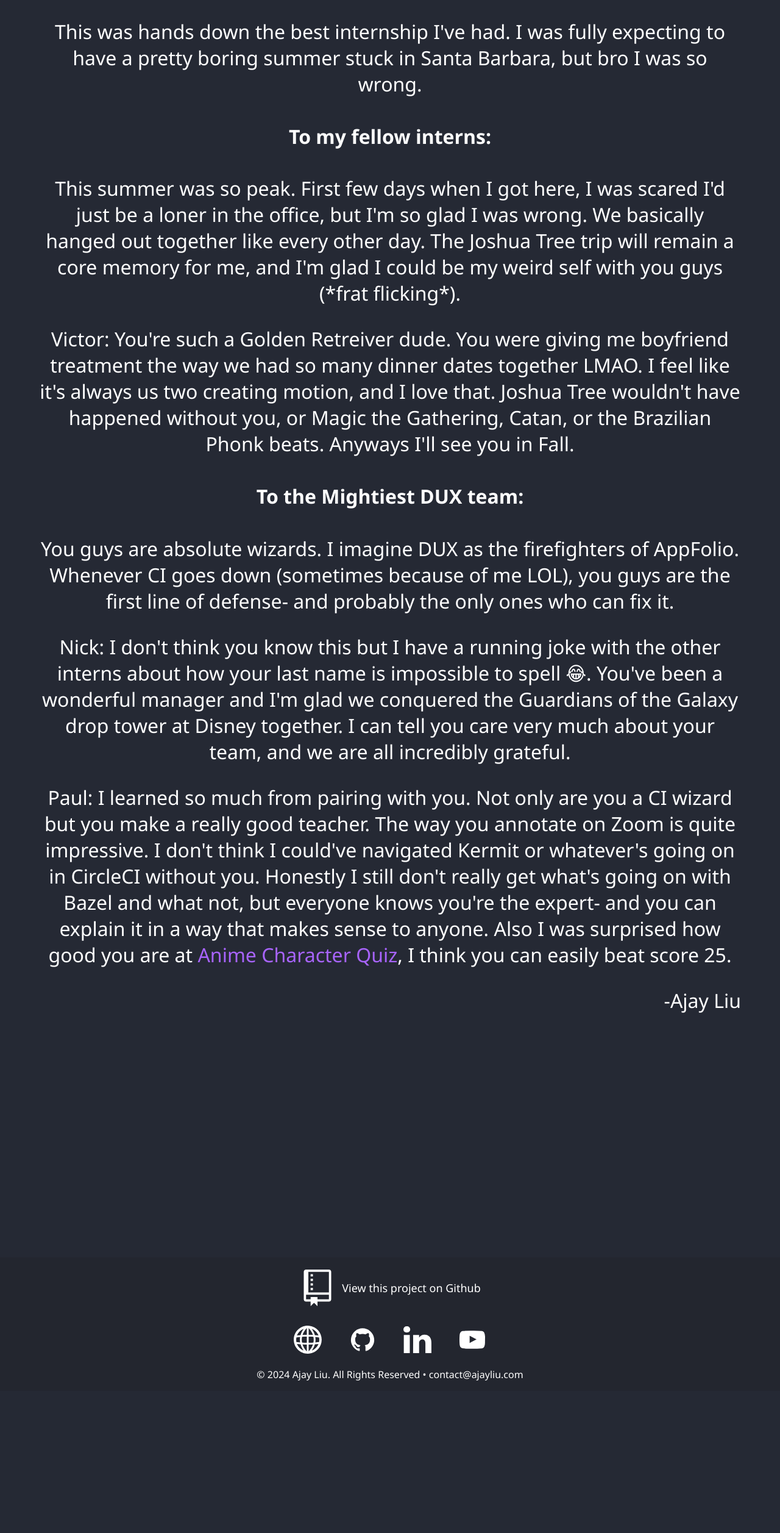
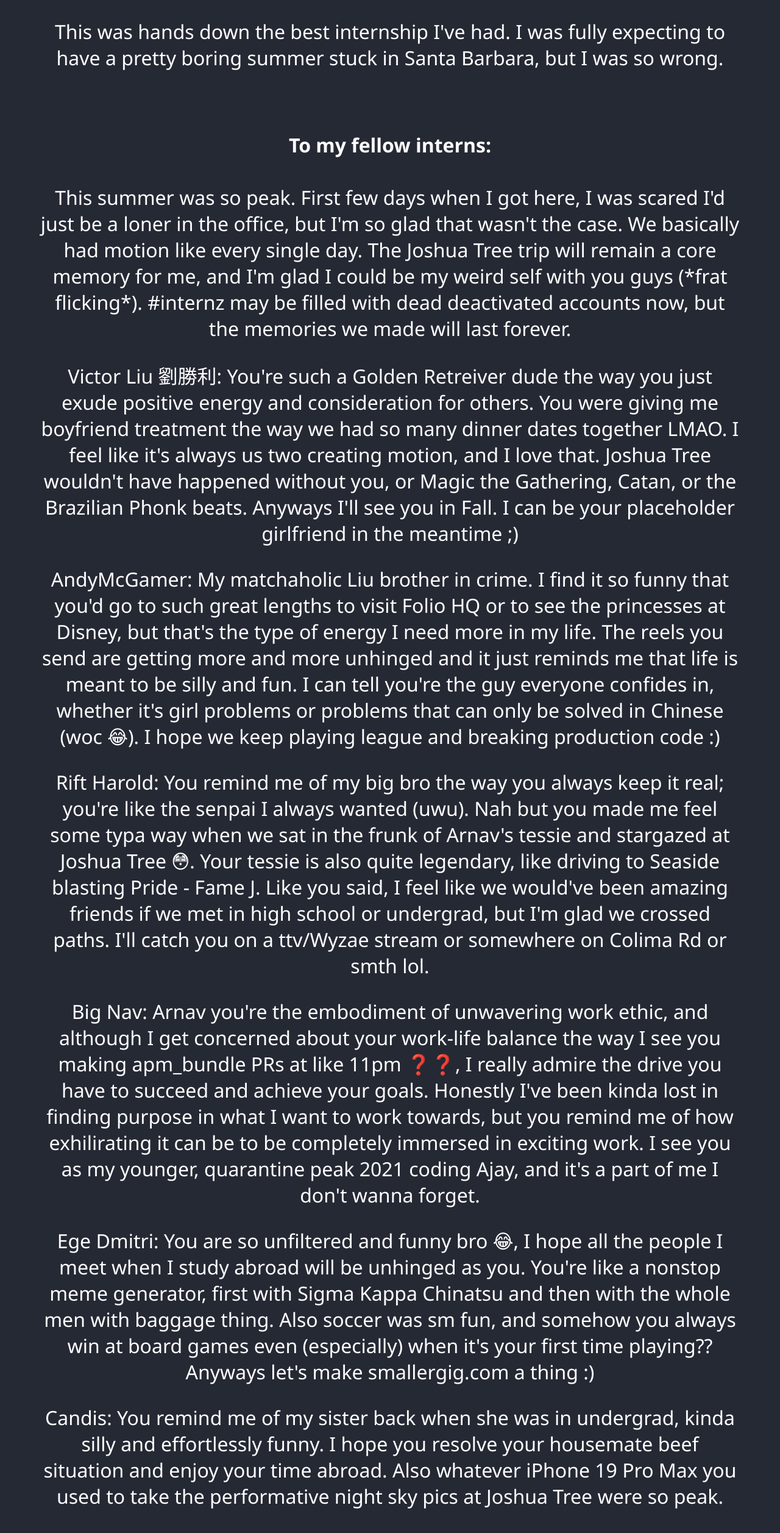
Before and after one commit to AjayLiu/ajayliu.com, a Next.js app: page /cards/appfolio in a window 1280 px wide. Shown: the part 2181-4695 px from the top of the page at 61% size. Before the commit the page ends 4462 px from the top, so only its background shows below. Built offline with nearby package versions, Linux system fonts and the light colour scheme.

Commit message:
First draft of appfolio card

```diff
--- a/public/CardList.tsx
+++ b/public/CardList.tsx
@@ -311,27 +311,72 @@ const cardList: Array<Card> = [
           <img src="/img/hibachi.jpeg" alt="Hibachi dinner" style={{ width: '100%', height: '300px', objectFit: 'cover', borderRadius: '8px', display: 'block' }} />
         </div>
 
-		<p>This was hands down the best internship I've had. I was fully expecting to have a pretty boring summer stuck in Santa Barbara, but bro I was so wrong.</p>
+        <p>This was hands down the best internship I've had. I was fully expecting to have a pretty boring summer stuck in Santa Barbara, but I was so wrong.</p>
 
-		<h4>To my fellow interns:</h4>
-		<p>This summer was so peak. First few days when I got here, I was scared I'd just be a loner in the office, but I'm so glad I was wrong.
-			We basically hanged out together like every other day. The Joshua Tree trip will remain a core memory for me, and I'm glad I could be my weird self with you guys
-			(*frat flicking*).
+        <h4 style={{ marginTop: '100px' }}>To my fellow interns:</h4>
+        <p>This summer was so peak. First few days when I got here, I was scared I'd just be a loner in the office, but I'm so glad that wasn't the case.
+          We basically had motion like every single day. The Joshua Tree trip will remain a core memory for me, and I'm glad I could be my weird self with you guys
+          (*frat flicking*). #internz may be filled with dead deactivated accounts now, but the memories we made will last forever.
         </p>
-		<p>Victor: You're such a Golden Retreiver dude. You were giving me boyfriend treatment the way we had so many dinner dates together LMAO. I feel
+        <p>Victor Liu 劉勝利: You're such a Golden Retreiver dude the way you just exude positive energy and consideration for others.
+          You were giving me boyfriend treatment the way we had so many dinner dates together LMAO. I feel
           like it's always us two creating motion, and I love that. Joshua Tree wouldn't have happened without you, or Magic the Gathering, Catan, or the Brazilian Phonk beats.
 
-			Anyways I'll see you in Fall. </p>
+          Anyways I'll see you in Fall. I can be your placeholder girlfriend in the meantime ;) </p>
 
+        <p>AndyMcGamer: My matchaholic Liu brother in crime. I find it so funny that you'd go to such great lengths
+          to visit Folio HQ or to see the princesses at Disney, but that's the type of energy I need more in my life.
+          The reels you send are getting more and more unhinged and it just reminds me that life is meant to be silly
+          and fun. I can tell you're the guy everyone confides in, whether it's girl problems or problems that can only
+          be solved in Chinese (woc 😂). I hope we keep playing league and breaking production code :)
+        </p>
 
-		<h4>To the Mightiest DUX team:</h4>
+        <p>Rift Harold: You remind me of my big bro the way you always keep it real; you're like the senpai I always wanted
+          (uwu). Nah but you made me feel some typa way when we sat in the frunk of Arnav's tessie and stargazed at Joshua Tree 😳.
+          Your tessie is also quite legendary, like driving to Seaside blasting Pride - Fame J. Like you said, I feel like we would've
+          been amazing friends if we met in high school or undergrad, but I'm glad we crossed paths. I'll catch you on a ttv/Wyzae stream
+          or somewhere on Colima Rd or smth lol.
+        </p>
+
+        <p>Big Nav: Arnav you're the embodiment of unwavering work ethic, and although I get concerned about your work-life balance the way
+          I see you making apm_bundle PRs at like 11pm ❓❓, I really admire the drive you have to succeed and achieve your goals. Honestly I've
+          been kinda lost in finding purpose in what I want to work towards, but you remind me of how exhilirating it can be to be
+          completely immersed in exciting work. I see you as my younger, quarantine peak 2021 coding Ajay, and it's a part of me I don't wanna forget.</p>
+
+        <p>Ege Dmitri: You are so unfiltered and funny bro 😂, I hope all the people I meet when I study abroad will be unhinged as you.
+          You're like a nonstop meme generator, first with Sigma Kappa Chinatsu and then with the whole men with baggage thing. Also soccer
+          was sm fun, and somehow you always win at board games even (especially) when it's your first time playing?? Anyways let's make smallergig.com
+          a thing :)
+        </p>
+
+        <p>Candis: You remind me of my sister back when she was in undergrad, kinda silly and effortlessly funny. I hope you resolve
+          your housemate beef situation and enjoy your time abroad. Also whatever iPhone 19 Pro Max you used to take the performative night
+          sky pics at Joshua Tree were so peak.
+        </p>
+
+        <p>Sahiti: You are so funny lol. I'm so glad you could come to Joshua Tree cuz what you wrote on Jackbox was hilarious 😂 (sorry Ajay).
+          Also we need to play ping pong again, for some reason we always get some really good rallies going but I just can't do that with
+          anyone else.
+        </p>
+
+        <p>David: Bro I didn't get the chance to play tennis with you 😭. Witnessing you play ping pong with Arnav in the game room
+          was only a glimpse of what your true potential on tennis was. I'm sure you've won the
+          "Most Likely to Bring Home to Mom and Dad" superlative plenty times before, but you're also just funny af too.
+          I hope Yale's not killing you rn. </p>
+
+        <h4 style={{ marginTop: '100px' }}>To the Mightiest DUX team:</h4>
         <p>You guys are absolute wizards. I imagine DUX as the firefighters of AppFolio. Whenever CI goes down (sometimes because of me LOL),
           you guys are the first line of defense- and probably the only ones who can fix it. </p>
         <p>Nick: I don't think you know this but I have a running joke with the other interns about how your last name is impossible to spell 😂. You've been a wonderful
           manager and I'm glad we conquered the Guardians of the Galaxy drop tower at Disney together. I can tell you care very much about your team, and we are all
-			incredibly grateful.
+          incredibly grateful to have you as our manager.
         </p>
-		<p></p>
+        <p>Shawn: The most badass mentor! I find your life out in the midwest really inspirational: how you didn't originally start in tech,
+          how you only eat one meal a day, and basically 100% Zelda. I like how you're so passionate about incorporating LLMs into your work,
+          with the Deflakinator and otto ask. It really goes to show how much you love to learn and solve problems, always thinking about
+          how to use the latest tech to make things better.
+        </p>
+
         <p>Paul: I learned so much from pairing with you. Not only are you a CI wizard but you make a really good teacher. The way you annotate on Zoom is quite impressive.
           I don't think I could've navigated Kermit or whatever's going on in CircleCI without you. Honestly I still don't really get what's going on with Bazel and what not,
           but everyone knows you're the expert- and you can explain it in a way that makes sense to anyone. Also I was surprised how good you are at <a
@@ -343,6 +388,29 @@ const cardList: Array<Card> = [
           I think you can easily beat score 25.
         </p>
 
+        <p>Matt: Not everyone I've talked to knows about DUX, but everyone knows Matt Webb 😂. The amount of times I just
+          search for a problem I have on Slack, and I see you've already responded to it. I admire how you are always
+          willing to help others, and I can see how that can become a burden. But I think it really speaks to your
+          character, and I'm sure it's a very fulfilling feeling to use your knowledge to make a positive impact. </p>
+
+        <p>Tony: I think about your DOTA story a lot because the CTO's office is like right next to my seat and the imagery
+          of you guys playing DOTA together is quite extraordinary 😂. But yeah I've been thinking of moving to NYC after
+          grad and the fact that you work from there really made it seem very plausible. It was quite refreshing to navigate
+          the Kermit code base with you because we both have little prior knowledge, so we were on the same page. I'm sure we'll have
+          the chance to meet up in NYC one day.
+        </p>
+
+        <p>Sam: You're the only one on the team who's in SB, and I'm glad we had the chance to meet at Disney. I need to thank you
+          for teaching me how to cancel the git rebase -i vim interface with :cq, it's saved my life too many times since LOL.
+        </p>
+
+        <p>Hillary: Your username onthespotqa really does live up to its name. Sometimes I put a PR for review and I refresh the page and
+          you've already approved it!
+        </p>
+
+        <p>Kumar: It's funny how you reversed your first name last name, because we have an intern also called Abhishek Kumar. I wish I could've
+          had more time to know what you do day-to-day.
+        </p>
 
       </>
 
```
Lines whose indentation alone changed are shown as unchanged.
